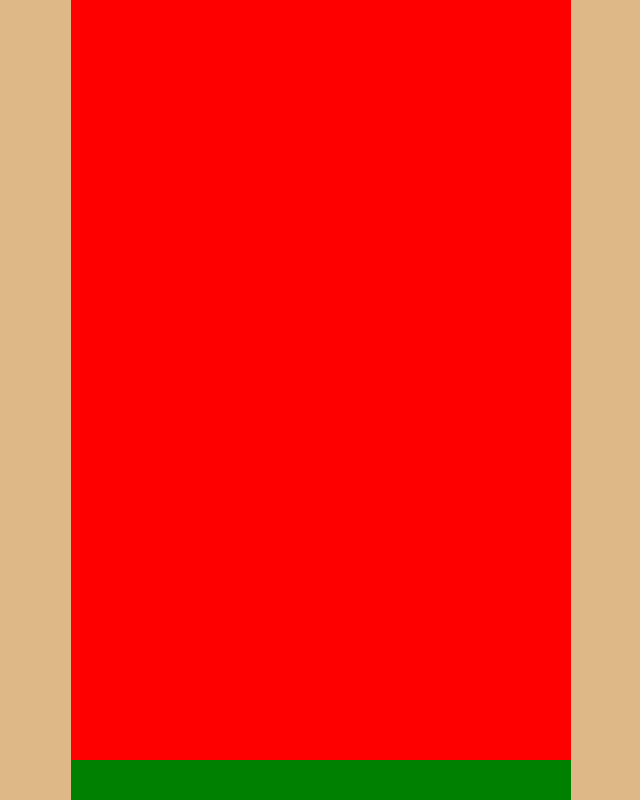
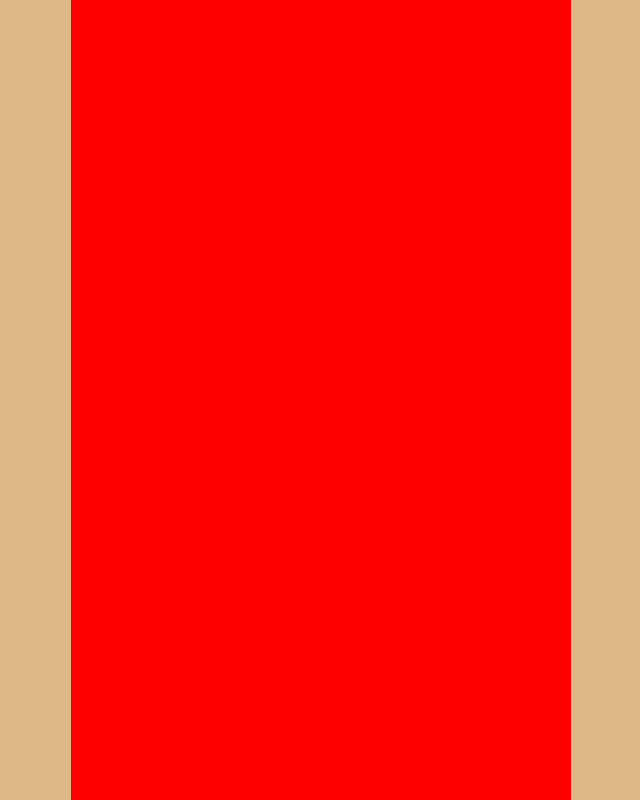
Before and after one commit to thanhtutzaw/tiktok, a Next.js app: page / in a window 1280 px wide. Shown: the whole page, without its empty margins (319-959 px from the left). Built offline with nearby package versions, Linux system fonts and the light colour scheme.

Commit message:
Update Home.module.css

```diff
--- a/styles/Home.module.css
+++ b/styles/Home.module.css
@@ -21,7 +21,7 @@ overflow-y: auto;
   scroll-snap-align: start;
   /* background-color: blue; */
   width:500px;
-  height:760px;
+  height:100vh;
 
 
 }
```
